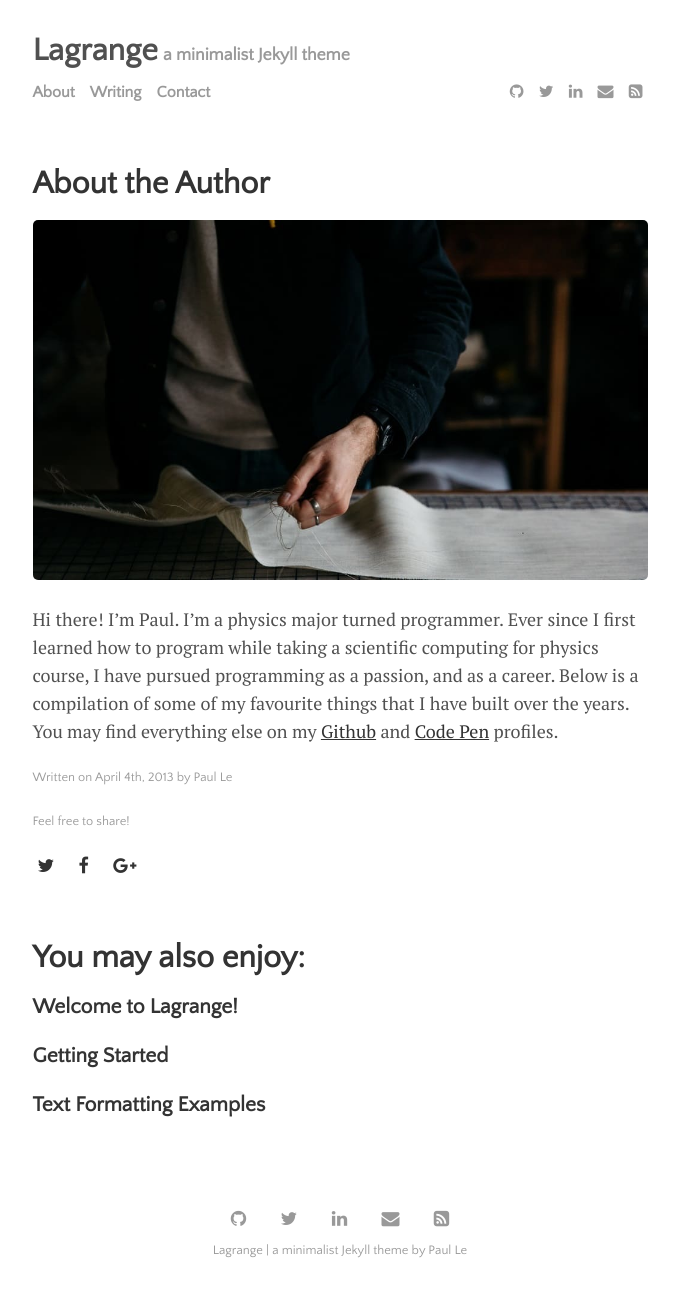
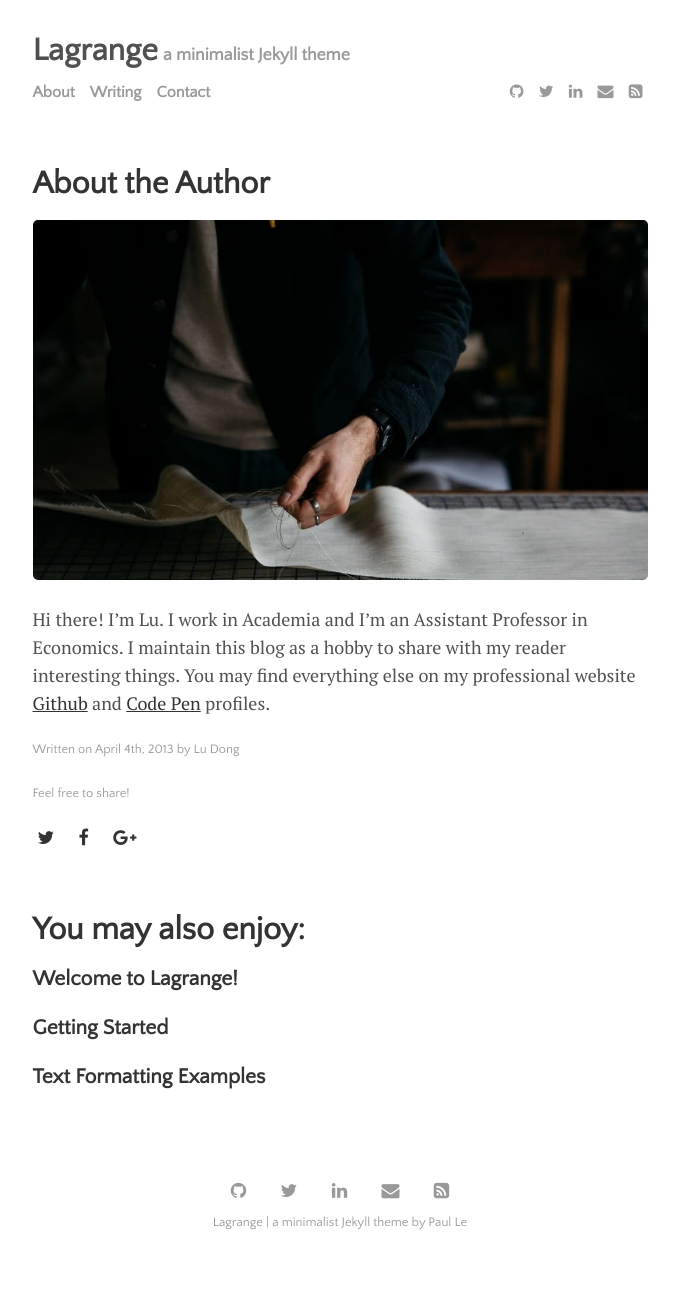
Before and after one commit to ludonggh/blog, a Jekyll site: the page built from _posts/2013-04-04-about-the-author.md, in a window 1280 px wide. Shown: the whole page, without its empty margins (300-979 px from the left). Built offline with Jekyll 4.4.1, drawn with Linux system fonts in a browser that asks for light colours; after the commit the page ends 1268 px from its top, so only the background shows below that.

Commit message:
about page

```diff
--- a/_posts/2013-04-04-about-the-author.md
+++ b/_posts/2013-04-04-about-the-author.md
@@ -1,10 +1,10 @@
 ---
 layout: post
 title: "About the Author"
-author: "Paul Le"
+author: "Lu Dong"
 categories: journal
 tags: [documentation,sample]
 image: cutting.jpg
 ---
 
-Hi there! I'm Paul. I’m a physics major turned programmer. Ever since I first learned how to program while taking a scientific computing for physics course, I have pursued programming as a passion, and as a career. Below is a compilation of some of my favourite things that I have built over the years. You may find everything else on my <a href="http://github.com/lenpaul" target="_blank">Github</a> and <a href="https://codepen.io/lenpaul" target="_blank">Code Pen</a> profiles.
+Hi there! I'm Lu. I work in Academia and I'm an Assistant Professor in Economics. I maintain this blog as a hobby to share with my reader interesting things. You may find everything else on my professional website <a href="http://www.ludong.weebly.com" target="_blank">Github</a> and <a href="http://www.ludong.weebly.com" target="_blank">Code Pen</a> profiles.
```
